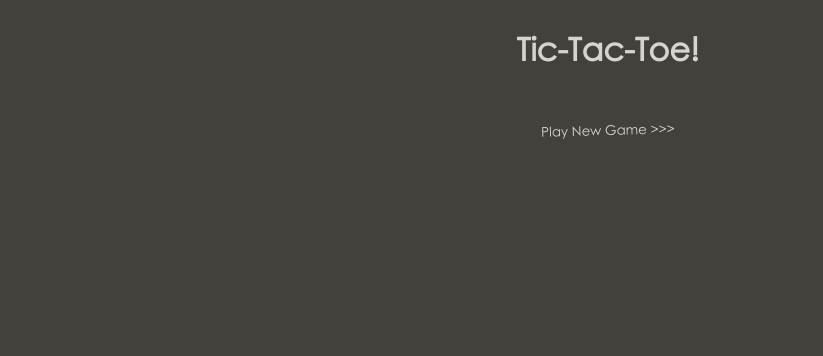
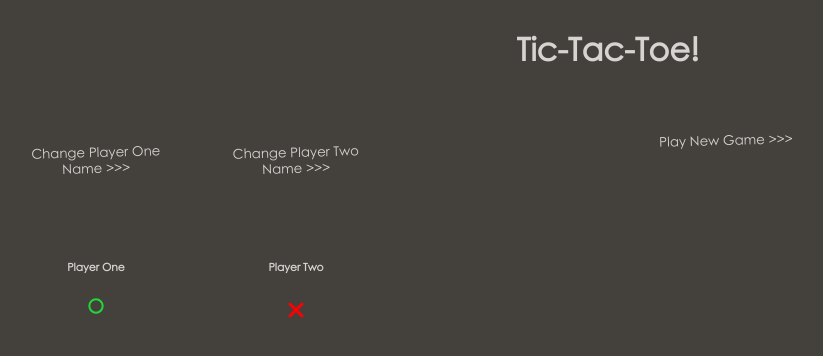
Before and after one commit to The-Snollygoster/Tic-Tac-Toe, a plain HTML site: page index.html in a window 1280 px wide. Shown: the whole page, without its empty margins (32-855 px from the left). Drawn offline with Linux system fonts and the light colour scheme.

Commit message:
Name change functionality
Added buttons to change names and added some more
UI elements to display the players and their
respective tokens.

```diff
--- a/index.css
+++ b/index.css
@@ -27,6 +27,33 @@ body {
     align-items: center;
 }
 
+.parentWrapper {
+    display: flex;
+    width: 100%;
+}
+
+.sideboard {
+    display: flex;
+    flex: 1;
+    padding: 10px;
+    margin: 10px;
+    justify-content: space-around;
+}
+
+.wrapper {
+    display: flex;
+    flex-direction: column;
+    align-items: center;
+}
+
+.childWrapper {
+    display: flex;
+    flex-direction: column;
+    flex: 2;
+    justify-content: center;
+    align-items: center;
+}
+
 .container {
     display: grid;
     gap: 5px;
@@ -51,10 +78,12 @@ body {
     height: 80%;
 }
 
-.play {
-    height: 30px;
+.play,
+.nameChange {
+    height: 50px;
     width: 150px;
     margin: 25px;
+    margin-bottom: 50px;
     padding: 5px;
     border-radius: 5px;
     /* border: 1px solid #171717; */
--- a/index.html
+++ b/index.html
@@ -9,7 +9,24 @@
 </head>
 <body>
     <h1 class="header">Tic-Tac-Toe!</h1>
-    <button class="play">Play New Game</button>
-    <div class="container"></div>
+    <div class="parentWrapper">
+        <div class="sideboard">
+            <div class="wrapper">
+                <button class="nameChange" id="p1">Change Player One Name</button>
+                <h6 id="0">Player One</h6>
+                <img src="./icons/circle.svg" alt="Circle">
+            </div>
+            <div class="wrapper">
+                <button class="nameChange" id="p2">Change Player Two Name</button>
+                <h6 id="1">Player Two</h6>
+                <img src="./icons/x.svg" alt="Cross">
+            </div>
+        </div>
+        <div class="childWrapper">
+            <button class="play">Play New Game</button>
+            <div class="container"></div>
+        </div>
+        <div class="sideboard"></div>
+    </div>
 </body>
 </html>
--- a/index.js
+++ b/index.js
@@ -29,10 +29,10 @@ const game = (function () {
     const players = [{name: 'Player One', token: 1}, {name: 'Player Two', token: 2}];
     let activePlayer = players[0];
     const getActivePlayer = () => console.log(activePlayer.name);
-    const playerNameChange = (playerIndex, name) => players[(playerIndex-1)].name = name;
     const getToken = () => activePlayer === players[0] ? players[0].token : players[1].token;
     const switchTurn = () => {activePlayer === players[0] ? activePlayer = players[1] : activePlayer = players[0]; console.log(`It is ${activePlayer.name}'s turn.`)};
     const playRound = () => { return render.boardRender(), console.log(board.print()), console.log(`It is ${activePlayer.name}'s turn.`)};
+    const playerNameChange = (playerIndex, name) => {players[playerIndex].name = name, document.getElementById(`${playerIndex}`).textContent = name;}
 
     const winCheck = () => {
         let winningPlayer = '';
@@ -100,14 +100,20 @@ const render = (function () {
 })();
 
 const playButton = document.querySelector('.play');
-const resetButton = document.querySelector('.reset');
+const p1NameChange = document.getElementById('p1');
+const p2NameChange = document.getElementById('p2');
 
 playButton.addEventListener('click', () => {
     board.resetBoard();
     game.playRound();
 });
 
-// board.pick(2,2);
-// game.playerNameChange(1, '')
-// game.winCheck()
-// render.boardRender();
+p1NameChange.addEventListener('click', () => {
+    let name = prompt('What is player ones name?', '')
+    game.playerNameChange(0, `${name}`)
+});
+
+p2NameChange.addEventListener('click', () => {
+    let name = prompt('What is player twos name?', '')
+    game.playerNameChange(1, `${name}`)
+});
```
